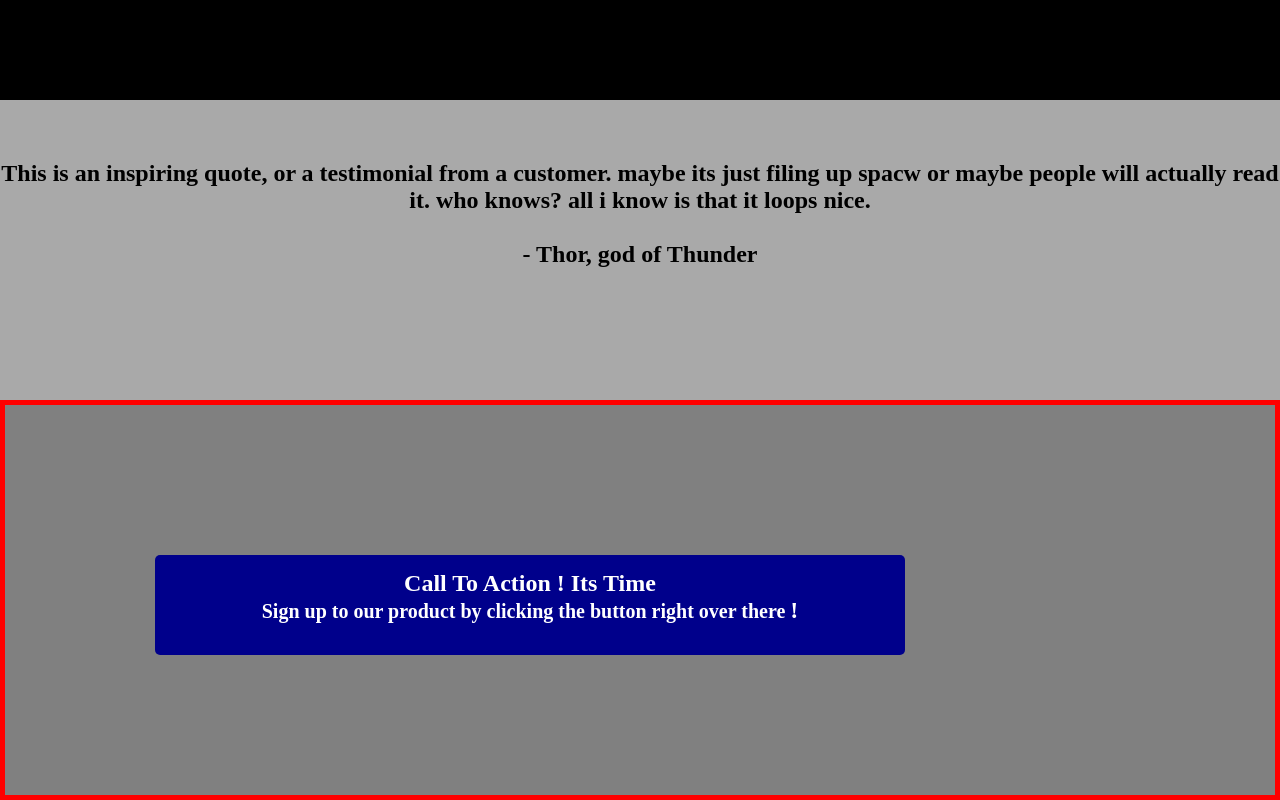
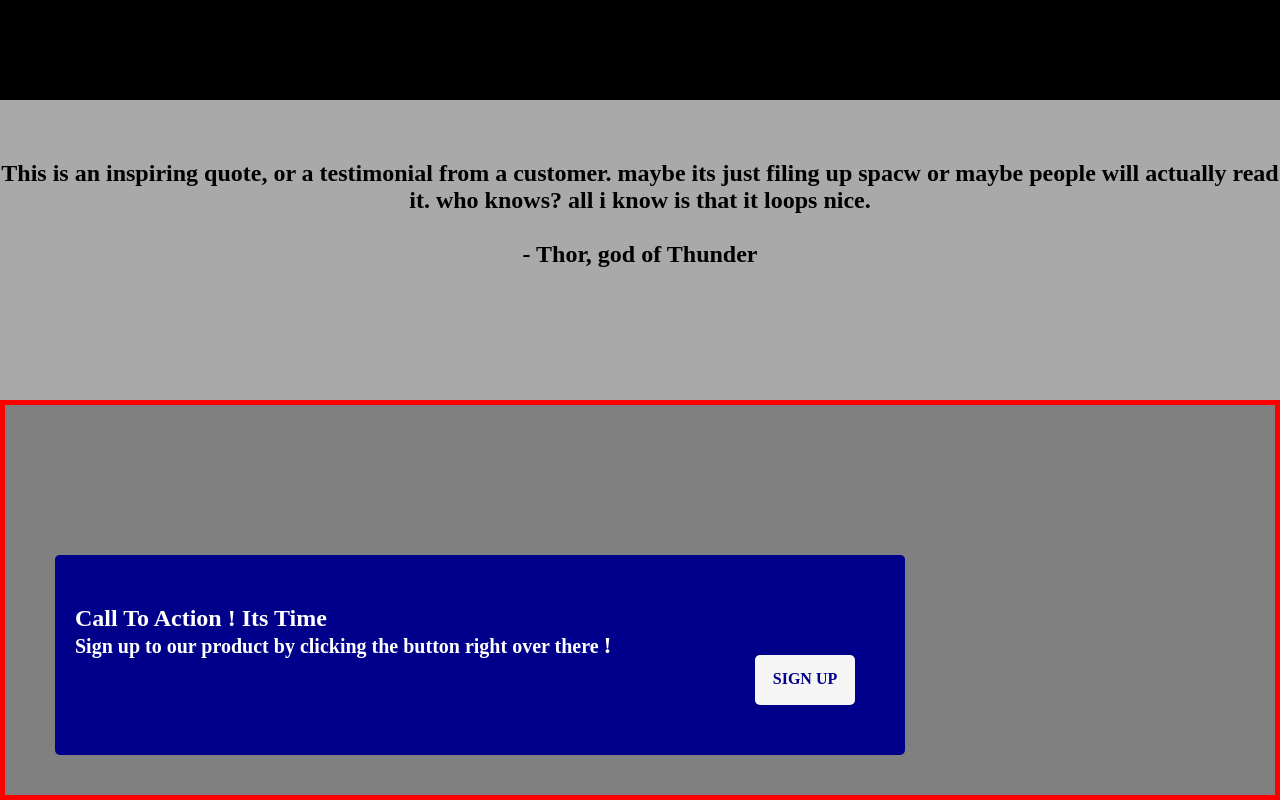
Before and after one commit to stoic20/assignment2, a plain HTML site: page index.html in a window 1280 px wide. Shown: the part 810-1610 px from the top of the page. Drawn offline with Linux system fonts and the light colour scheme.

Commit message:
after rain comes sunshine

```diff
--- a/index.html
+++ b/index.html
@@ -107,14 +107,21 @@
   <div class="bg33">
     <div class="bg331">
       <div class="hold">
+      <div class="hold2">
+
         <h1 class="q2">
           Call To Action ! Its Time
 
 
         <br><small>
         Sign up to our product by clicking the button right over there </small>!</h1>
+      </div>
+        <div class="sign q3">
 
-      </div>
+          SIGN UP
+        </div>
+
+    </div>
 
     </div>
   </div>
--- a/style.css
+++ b/style.css
@@ -131,9 +131,17 @@
 
 .hold{
   background: darkblue;
-  width: 750px;
+  width: 850px;
+  height: 200px;
+  border-radius: 5px;
+}
+
+.hold2{
+  background: darkblue;
+  width: 850px;
   height: 100px;
   border-radius: 5px;
+
 }
 .bg331{
   background-color:grey;
@@ -141,11 +149,32 @@
   height:400px;
   flex:1;
   padding-top: 150px;
-  padding-left: 150px;
+  padding-left: 50px;
   border: 5px solid red;
 }
 .q2{
-  text-align: center;
-  padding-top: 15px;
+  text-align: left;
+  padding-top: 50px;
   color:white;
+  padding-left: 20px;
+
+
 }
+
+.sign{
+  width:100px;
+  height: 50px;
+  border-radius:5px;
+  background: whitesmoke;
+  color:white;
+  margin-left:  auto;
+  margin-right: 50px;
+  color: darkblue;
+
+
+}
+.q3{
+  Text-align:center;
+  padding-top:15px;
+  font-weight:900;
+}
```
